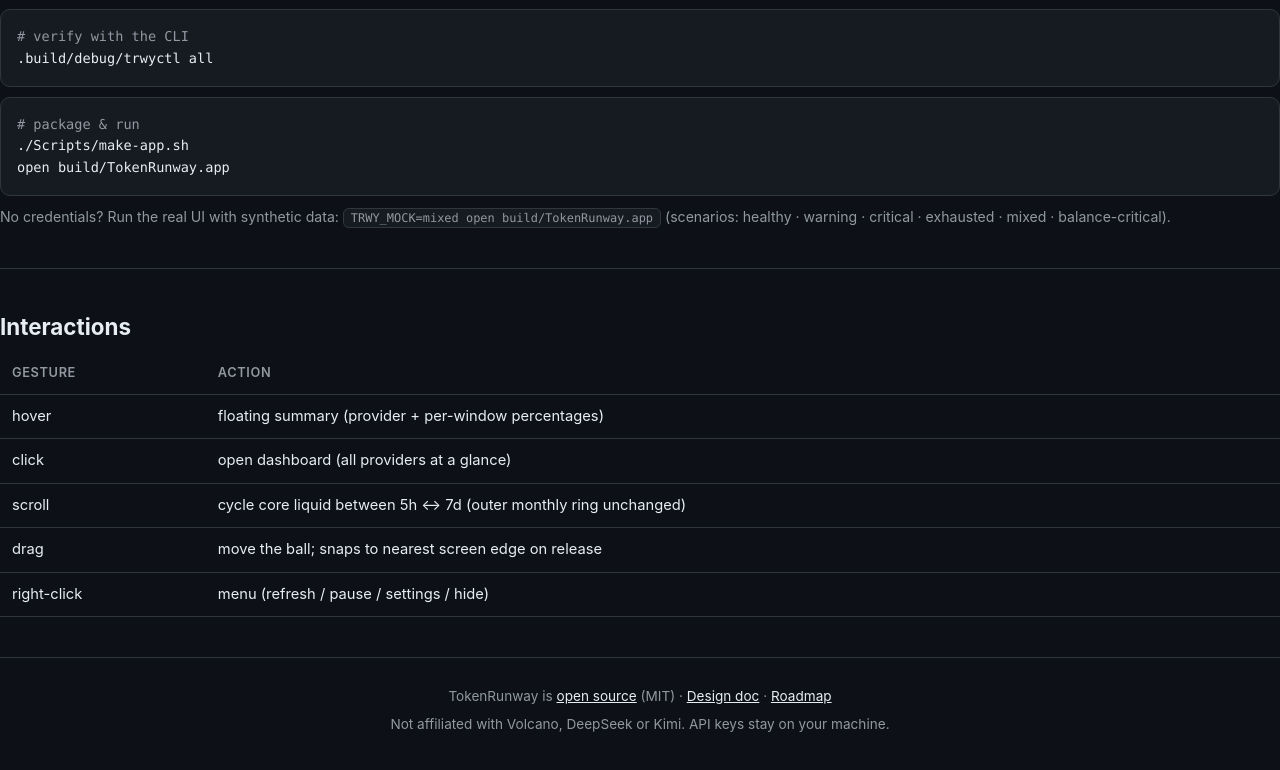
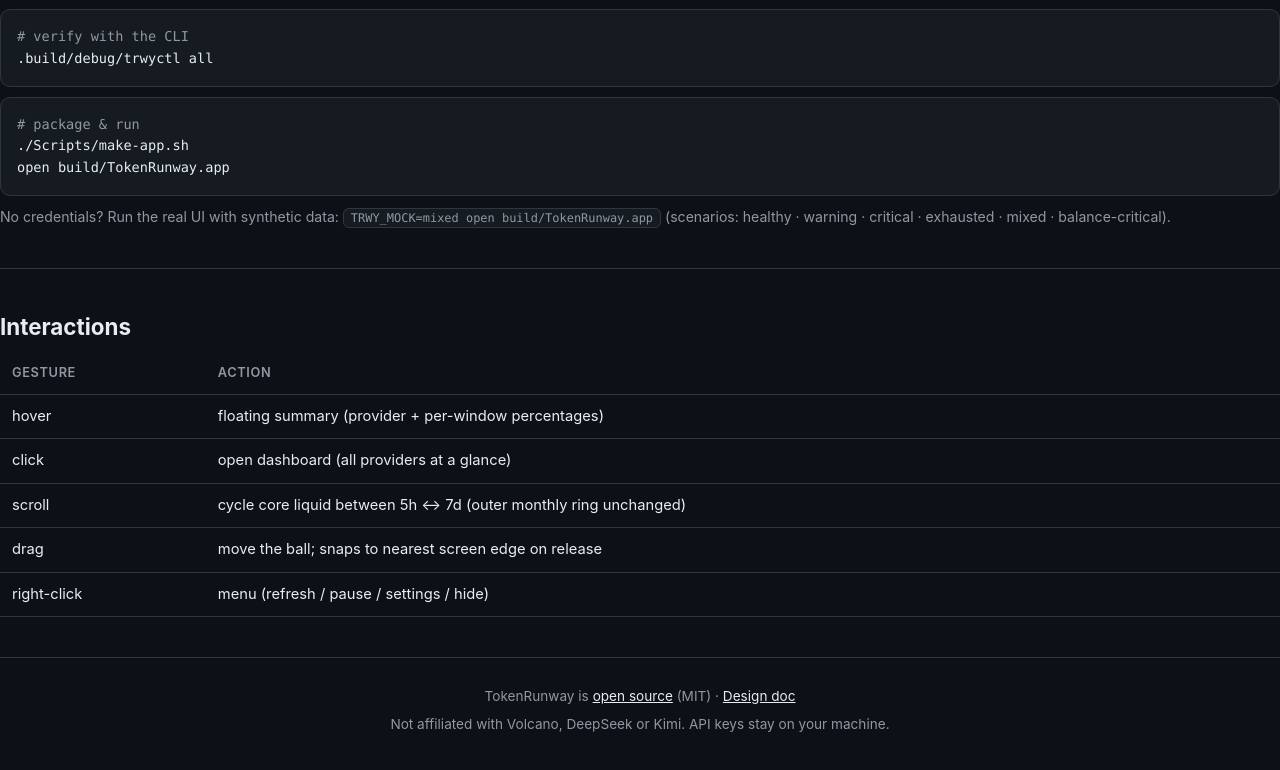
Before and after one commit to kungf/buoy, a plain HTML site: page docs/index.html in a window 1280 px wide. Shown: the part 1800-2570 px from the top of the page. Drawn offline with Linux system fonts and the light colour scheme.

Commit message:
docs: remove ROADMAP.md, drop its links

```diff
--- a/docs/index.html
+++ b/docs/index.html
@@ -224,7 +224,7 @@ open build/TokenRunway.app</pre>
   </main>
 
   <footer>
-    <p>TokenRunway is <a href="https://github.com/kungf/token-runway">open source</a> (MIT) · <a href="https://github.com/kungf/token-runway/blob/main/docs/DESIGN.md">Design doc</a> · <a href="https://github.com/kungf/token-runway/blob/main/docs/ROADMAP.md">Roadmap</a></p>
+    <p>TokenRunway is <a href="https://github.com/kungf/token-runway">open source</a> (MIT) · <a href="https://github.com/kungf/token-runway/blob/main/docs/DESIGN.md">Design doc</a></p>
     <p style="margin-top:6px">Not affiliated with Volcano, DeepSeek or Kimi. API keys stay on your machine.</p>
   </footer>
 </body>
```
Also changed, not shown: 2 other files.
